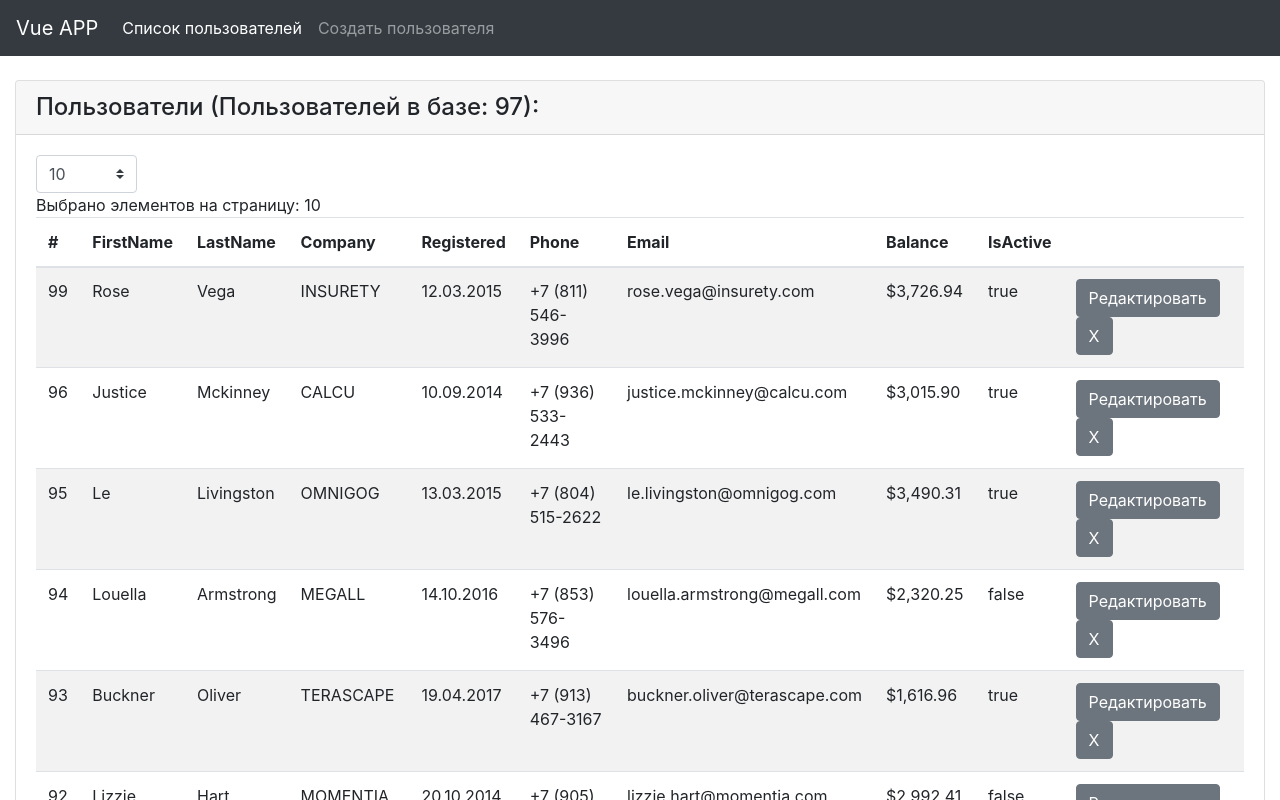
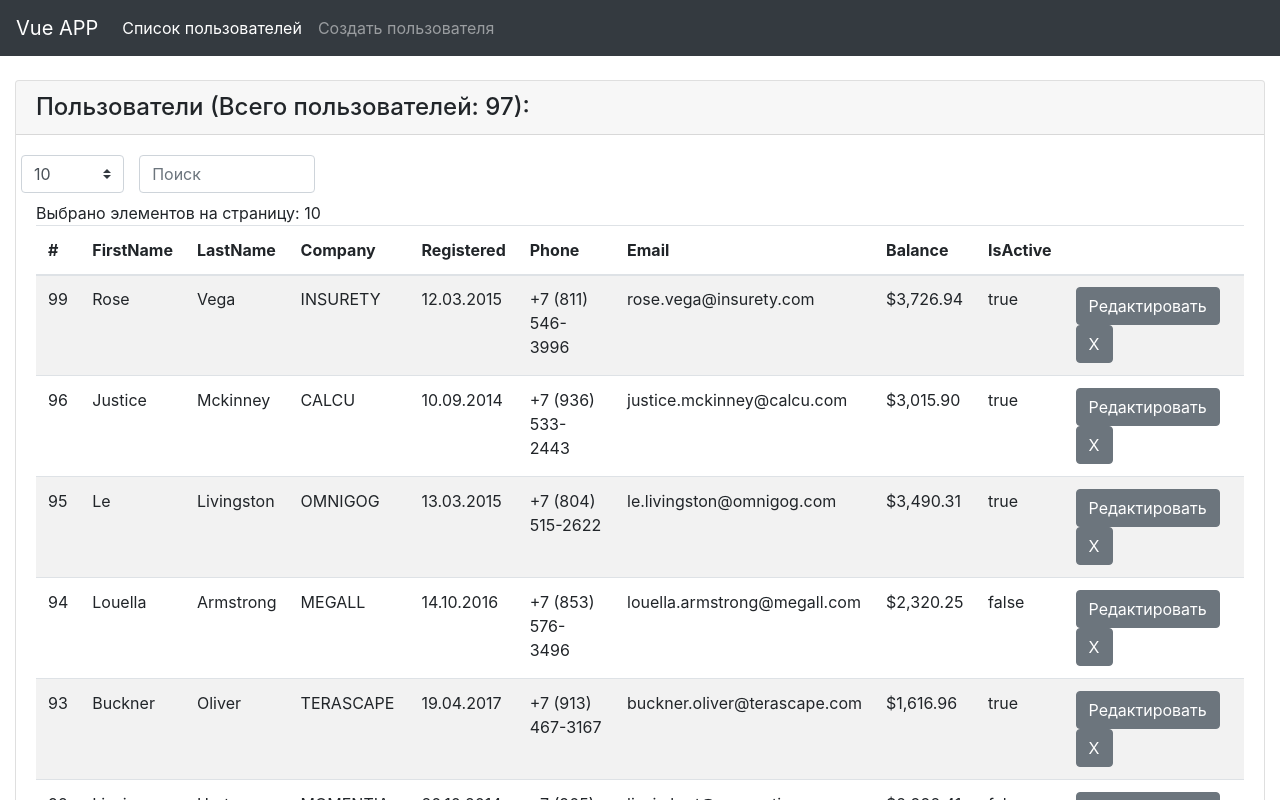
Before and after one commit to spertsev1981/vue_wp, a Vue app: page / in a window 1280 px wide. Shown: the top 800 px of the page. Built offline with nearby package versions, Linux system fonts and the light colour scheme; data requests are answered from the project's data file.

Commit message:
Добавил поиск

```diff
--- a/src/components/Pagginator.vue
+++ b/src/components/Pagginator.vue
@@ -1,16 +1,16 @@
 <template>
   <div>
-    <div>Страница {{ currentPage }}</div>
+    <div>Страница {{ page }}</div>
     <div>
       <button
-        :disabled="currentPage===1"
+        :disabled="page===1"
         class="btn btn-secondary"
         @click="prevPage">
         &lt;
       </button>
       <button
         v-for="ind in pageCount"
-        :disabled="currentPage===ind"
+        :disabled="page===ind"
         :key="ind"
         class="btn btn-secondary"
         style="margin:1px;"
@@ -18,7 +18,7 @@
         {{ ind }}
       </button>
       <button
-        :disabled="currentPage>=pageCount"
+        :disabled="page>=pageCount"
         class="btn btn-secondary"
         @click="nextPage">
         &gt;
@@ -42,7 +42,7 @@
   },
   data: () => ({
     userData: null,
-    currentPage: 1
+    page: 1
   }),
   computed: {
     pageCount() {
@@ -50,19 +50,22 @@
     }
   },
   watch: {
-    currentPage(val) {
+    numbersOfElement() {
+      this.page = 1
+    },
+    page(val) {
       this.$emit('select-page', val)
     }
   },
   methods: {
     nextPage() {
-      this.currentPage++
+      this.page++
     },
     selectPage(newPage) {
-      this.currentPage = newPage
+      this.page = newPage
     },
     prevPage() {
-      this.currentPage--
+      this.page--
     }
   }
 }
--- a/src/views/Users.vue
+++ b/src/views/Users.vue
@@ -3,11 +3,12 @@
     class="container"
     style="max-width: 100% !important;">
     <div class="card">
-      <h4 class="card-header">Пользователи (Пользователей в базе: {{ totalItems }}): </h4>
+      <h4 class="card-header">Пользователи (Всего пользователей: {{ totalItems }}): </h4>
       <div class="card-body">
+        <div class="row">
           <select
             v-model="numberOfElements"
-          class="custom-select d-block col-md-1">
+            class="custom-select col-md-1 mb-2">
             <option
               v-for="option in numberOfElementsList"
               :value="option"
@@ -15,6 +16,11 @@
               {{ option }}
             </option>
           </select>
+          <div class="col-md-2  mb-2"><input
+            v-model.trim="searchTerm"
+            placeholder="Поиск"
+            class="form-control"></div>
+        </div>
         Выбрано элементов на страницу: {{ numberOfElements }}
         <user-list
           :columns="columns"
@@ -24,7 +30,7 @@
         <pagginator
           :numbers-of-element="numberOfElements"
           :total-items="totalItems"
-          @select-page = "selectPage"/>
+          @select-page="selectPage"/>
       </div>
     </div>
   </div>
@@ -55,30 +61,51 @@
       numberOfElementsList: [5, 10, 20],
       numberOfElements: 10,
       totalItems: 0,
-      skipCount: 0
+      page: 1,
+      searchTerm: ''
     }
   },
   watch: {
     numberOfElements() {
+      this.page = 1
       this.loadData()
     },
-    skipCount() {
+    page() {
       this.loadData()
+    },
+    searchTerm() {
+      this.loadData()
+      this.refreshTotalItems()
     }
   },
   mounted() {
     this.loadData()
+    this.refreshTotalItems()
   },
   methods: {
     loadData() {
       axios
-        .get('http://localhost:3005/users?&_sort=id&_order=desc')
+        .get(
+          'http://localhost:3005/users?&_sort=id&_order=desc&_page=' +
+            this.page +
+            '&_limit=' +
+            this.numberOfElements +
+            (this.searchTerm && this.searchTerm.length > 2 ? '&q=' + this.searchTerm : '')
+        )
+        .then(response => {
+          this.list = response.data
+        })
+        .catch(error => console.error(error))
+    },
+    refreshTotalItems() {
+      axios
+        .get(
+          'http://localhost:3005/users' +
+            (this.searchTerm && this.searchTerm.length > 2 ? '?q=' + this.searchTerm : '')
+        )
         .then(response => {
           this.totalItems = response.data.length
-          let endElement = this.skipCount + this.numberOfElements
-          this.list = response.data.slice(this.skipCount, endElement)
         })
-        .catch(error => console.error(error))
     },
     editUser(id) {
       this.$router.push('/edit-user/' + id)
@@ -90,7 +117,7 @@
         .catch(error => console.error(error))
     },
     selectPage(newPage) {
-      this.skipCount = newPage * this.numberOfElements - this.numberOfElements
+      this.page = newPage
     }
   }
 }
```
Lines whose indentation alone changed are shown as unchanged.
